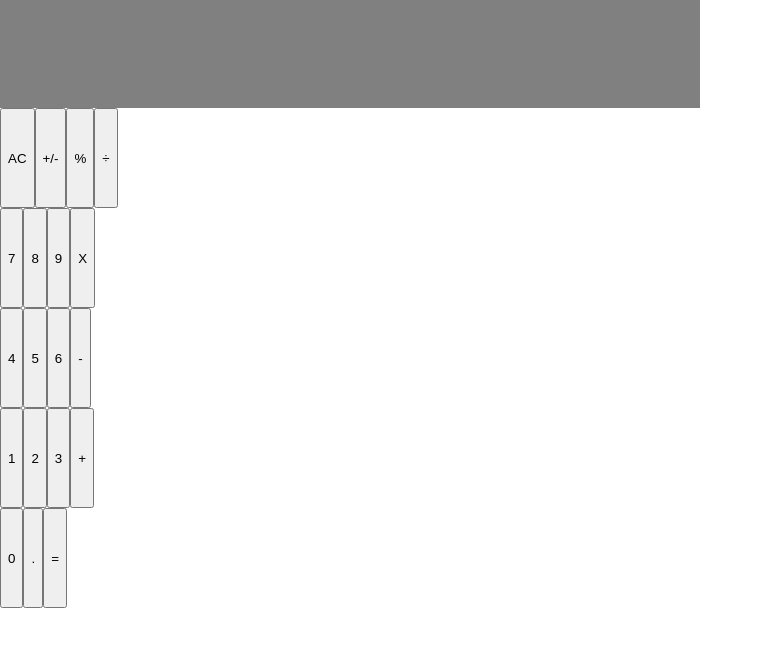
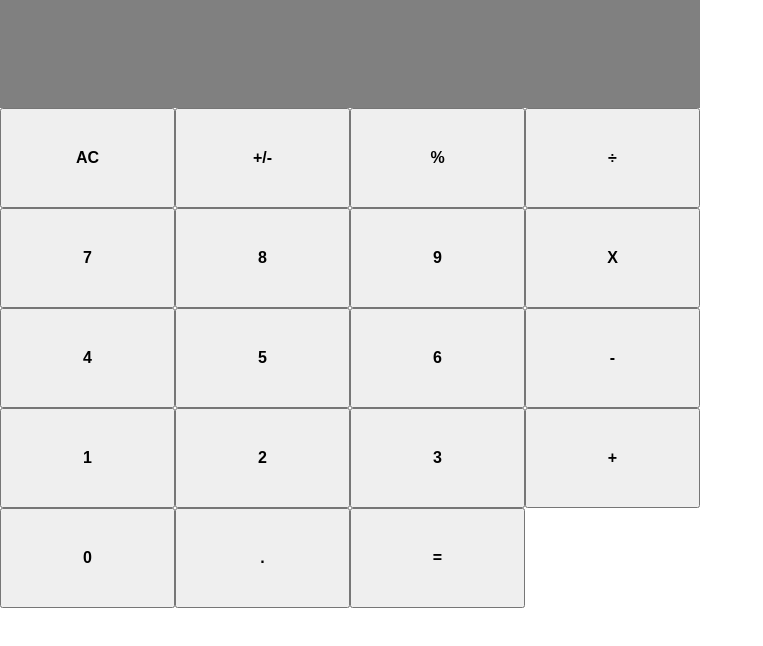
Before and after one commit to IBUNHABIBU/react-calculator, a React (Create React App) app: page / in a window 1280 px wide. Shown: the top 646 px of the page, without its empty margins (0-763 px from the left). Built offline with nearby package versions, Linux system fonts and the light colour scheme.

Commit message:
styling the buttons

```diff
--- a/src/Components/App.css
+++ b/src/Components/App.css
@@ -16,9 +16,16 @@
   padding: 4px;
   font-weight: bold;
   justify-content: flex-end;
+  align-items: center;
 }
 
 .btn-panel {
   display: flex;
   height: 100px;
 }
+
+.btn {
+  width: calc( var(--primary-width) * 0.25);
+  font-size: 1rem;
+  font-weight: bold;
+}
--- a/src/Components/Button.js
+++ b/src/Components/Button.js
@@ -6,7 +6,7 @@ const Button = ({ value, clickHandler }) => {
   const handleClick = (btnName) => clickHandler(btnName);
   return (
     <>
-      <button type="button" onClick={() => handleClick(value)}>
+      <button className="btn" type="button" onClick={() => handleClick(value)}>
         { value }
       </button>
     </>
--- a/src/Components/ButtonPanel.js
+++ b/src/Components/ButtonPanel.js
@@ -11,7 +11,7 @@ const ButtonPanel = ({ clickHandler }) => {
     ['1', '2', '3', '+'],
     ['0', '.', '='],
   ];
-
+  const orangeBtns = ['+', 'X', '-', '=', '÷'];
   const handleClick = (btnName) => clickHandler(btnName);
 
   return (
@@ -21,7 +21,18 @@ const ButtonPanel = ({ clickHandler }) => {
           btnGroups.map((group) => (
             <div className="btn-panel">
               {
-                group.map((item) => <Button value={item} clickHandler={() => handleClick(item)} />)
+                group.map((item) => {
+                  const wide = item === '0' ? true : undefined;
+                  const color = orangeBtns.includes(item) ? true : undefined;
+                  return (
+                    <Button
+                      wide={wide}
+                      color={color}
+                      value={item}
+                      clickHandler={() => handleClick(item)}
+                    />
+                  );
+                })
               }
             </div>
           ))
```
